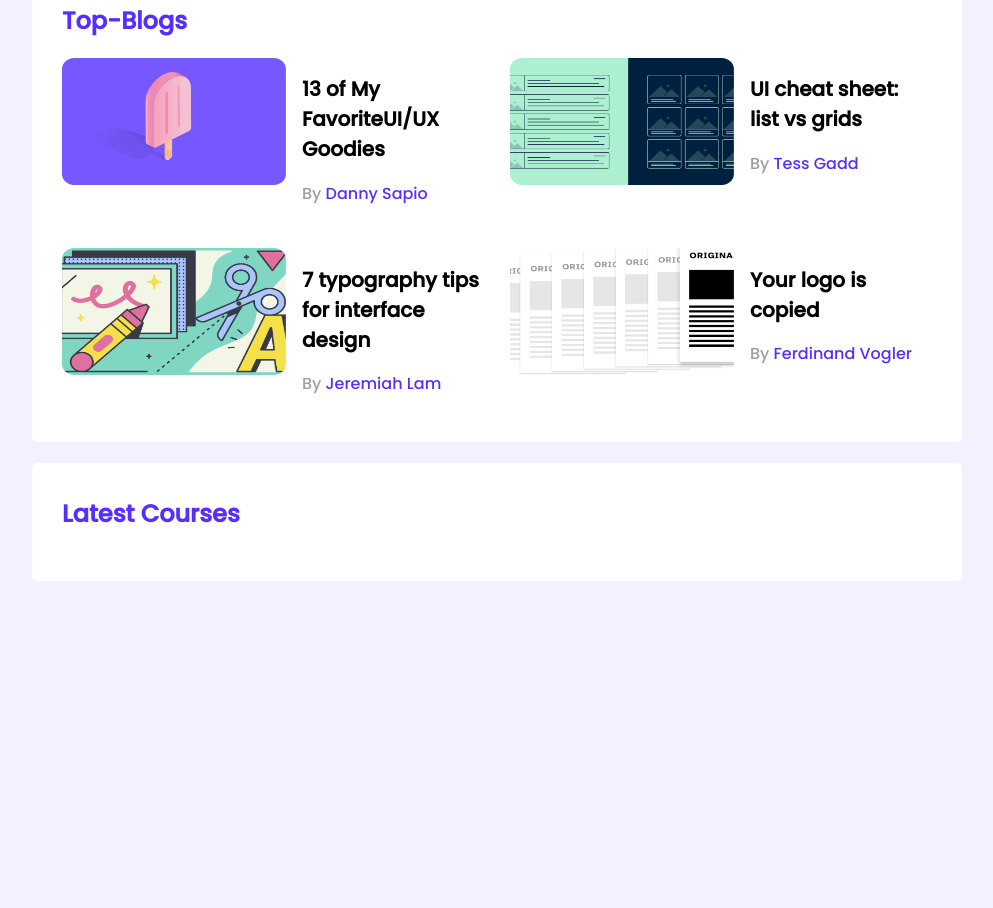
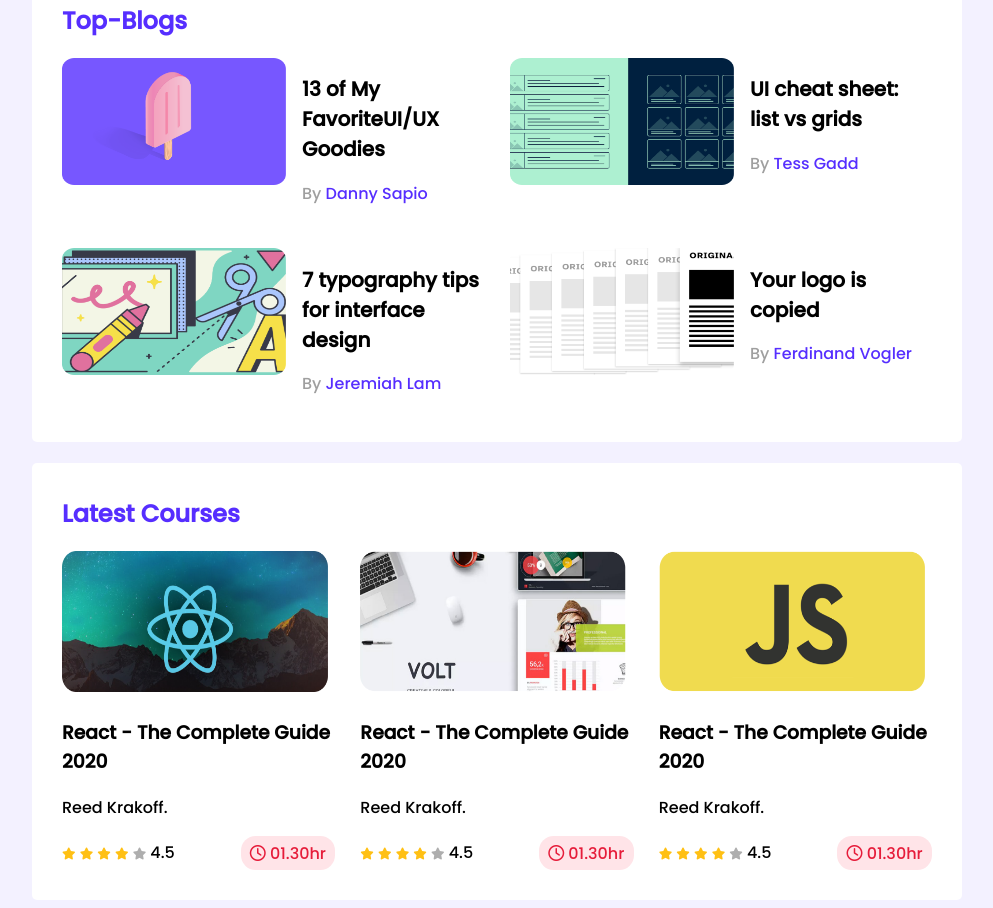
Before and after one commit to onlyarif/leader-brode-css, a plain HTML site: page index.html in a window 1280 px wide. Shown: the part 320-1228 px from the top of the page, without its empty margins (143-1136 px from the left). Before the commit the page ends 909 px from the top, so only its background shows below. Drawn offline with Linux system fonts and the light colour scheme.

Commit message:
finished

```diff
--- a/index.html
+++ b/index.html
@@ -5,6 +5,9 @@
     <meta http-equiv="X-UA-Compatible" content="IE=edge">
     <meta name="viewport" content="width=device-width, initial-scale=1.0">
     <title>leader brod</title>
+    <!-- font awesome -->
+    <script src="https://kit.fontawesome.com/1970a74e0e.js" crossorigin="anonymous"></script>
+    <!-- stylesheet -->
     <link rel="stylesheet" href="./style.css">
 </head>
 <body>
@@ -97,6 +100,83 @@
          <!-- leastest courses     ---->
          <section class="container">
             <h2 class="title">Latest Courses</h2>
+            <div class="courses">
+                <div class="course">
+                  <div class="course-banner">
+                      <img src="./images/courses/course-1.png" alt="">
+                  </div>
+                  <div class="coursr-detail">
+                     <h3 class="course-title">React - The Complete Guide 2020</h3>
+                    <p class="course-author">Reed Krakoff.</p>
+                    <div class="course-info">
+                           <div class="star-rating">
+                            <i class="fas fa-star fill"></i>
+                            <i class="fas fa-star fill"></i>
+                            <i class="fas fa-star fill"></i>
+                            <i class="fas fa-star fill"></i>
+                            <i class="fas fa-star empty"></i>
+                            <span>4.5</span>
+                           </div>
+
+                        <div class="course-time">
+                            <i class="far fa-clock"></i>
+                            01.30hr
+                        </div>
+                    </div>
+                  </div>
+                </div>
+                <div class="course">
+                  <div class="course-banner">
+                      <img src="./images/courses/course-2.png" alt="">
+                  </div>
+                  <div class="coursr-detail">
+                     <h3 class="course-title">React - The Complete Guide 2020</h3>
+                    <p class="course-author">Reed Krakoff.</p>
+                    <div class="course-info">
+                           <div class="star-rating">
+                            <i class="fas fa-star fill"></i>
+                            <i class="fas fa-star fill"></i>
+                            <i class="fas fa-star fill"></i>
+                            <i class="fas fa-star fill"></i>
+                            <i class="fas fa-star empty"></i>
+                            <span>4.5</span>
+                           </div>
+
+                        <div class="course-time">
+                            <i class="far fa-clock"></i>
+                            01.30hr
+                        </div>
+                    </div>
+                  </div>
+                </div>
+                <div class="course">
+                  <div class="course-banner">
+                      <img src="./images/courses/course-3.png" alt="">
+                  </div>
+                  <div class="coursr-detail">
+                     <h3 class="course-title">React - The Complete Guide 2020</h3>
+                    <p class="course-author">Reed Krakoff.</p>
+                    <div class="course-info">
+                           <div class="star-rating">
+                            <i class="fas fa-star fill"></i>
+                            <i class="fas fa-star fill"></i>
+                            <i class="fas fa-star fill"></i>
+                            <i class="fas fa-star fill"></i>
+                            <i class="fas fa-star empty"></i>
+                            <span>4.5</span>
+                           </div>
+
+                        <div class="course-time">
+                            <i class="far fa-clock"></i>
+                            01.30hr
+                        </div>
+                    </div>
+                  </div>
+                </div>
+
+
+
+            </div>
          </section>
     </main>
 </body>
--- a/style.css
+++ b/style.css
@@ -83,3 +83,60 @@ hr{
     grid-template-columns: repeat(2, 1fr);
     grid-gap: 26px;
 }
+/* -------------
+coursrs-styles
+--------------- */
+.courses{
+    display: grid;
+    grid-template-columns: repeat(3,1fr );
+    grid-column-gap: 25px;
+}
+
+
+.course .course-banner img{
+    width: 266px;
+    height: 141px;
+}
+.course-info{
+    display: flex;
+    align-items: center;
+    justify-content: space-between;
+}
+.course-time{
+    width: 94.83px;
+    height: 29.38px;
+      text-align: center;
+    background-color: #FFE4E8;
+     border-radius: 14.6913px;
+     padding-top: 5px;
+     color: #e61c3a;
+}
+.fa-star{
+    font-size: 12px;
+}
+.fa-star.fill{
+    color: #FFC014;
+}
+.fa-star.empty{
+    color: #AEAEAE;
+}
+/*---------
+medea quaris
+----------- */
+/* moble device */
+@media only screen and (max-width:688px) {
+    .container{
+        width: 100%;
+
+    }
+    .player,.blogs,.courses{
+        flex-direction: column;
+
+    }
+    .players,.blog{
+        grid-template-columns: repeat(1,1fr );
+
+    }
+
+
+}
```
